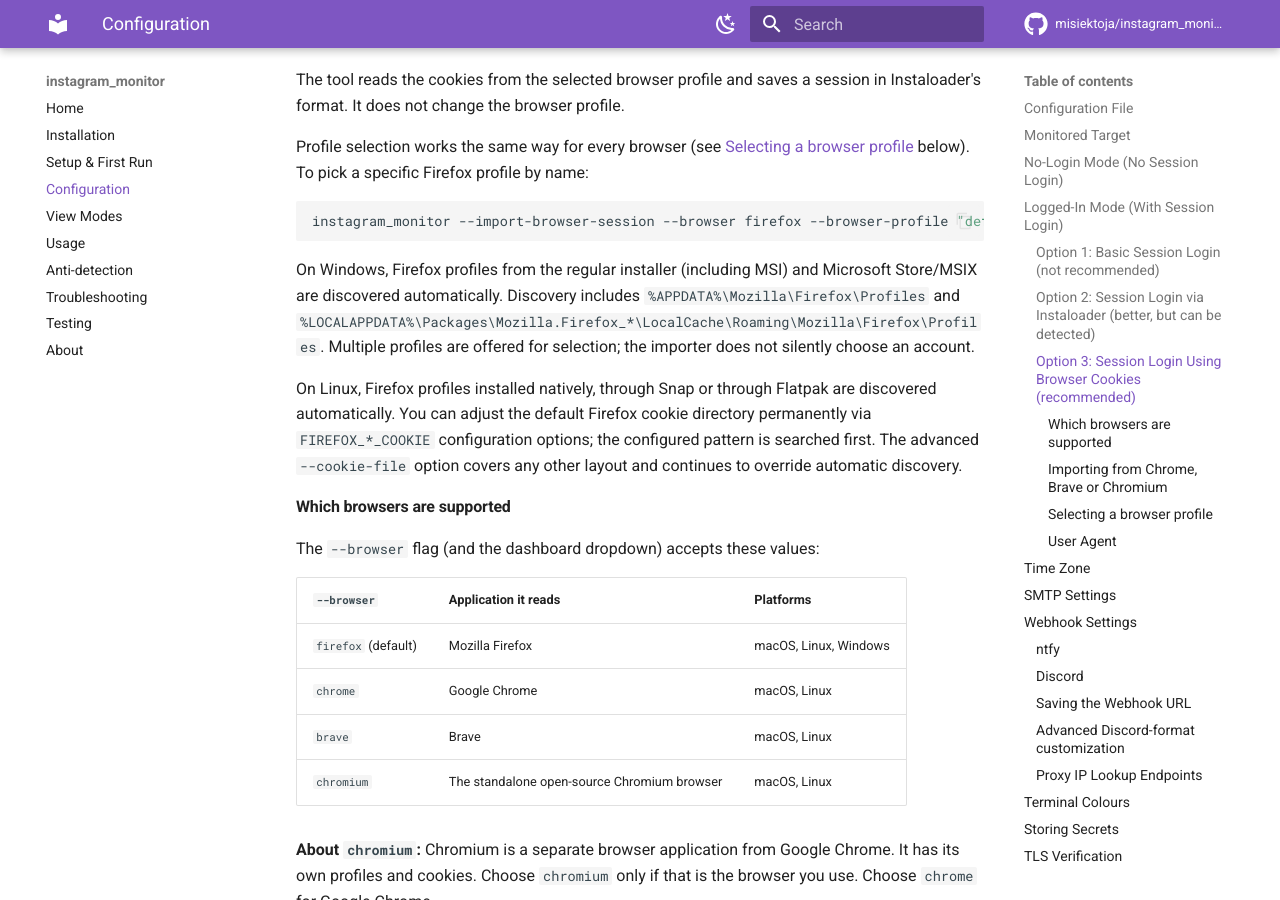
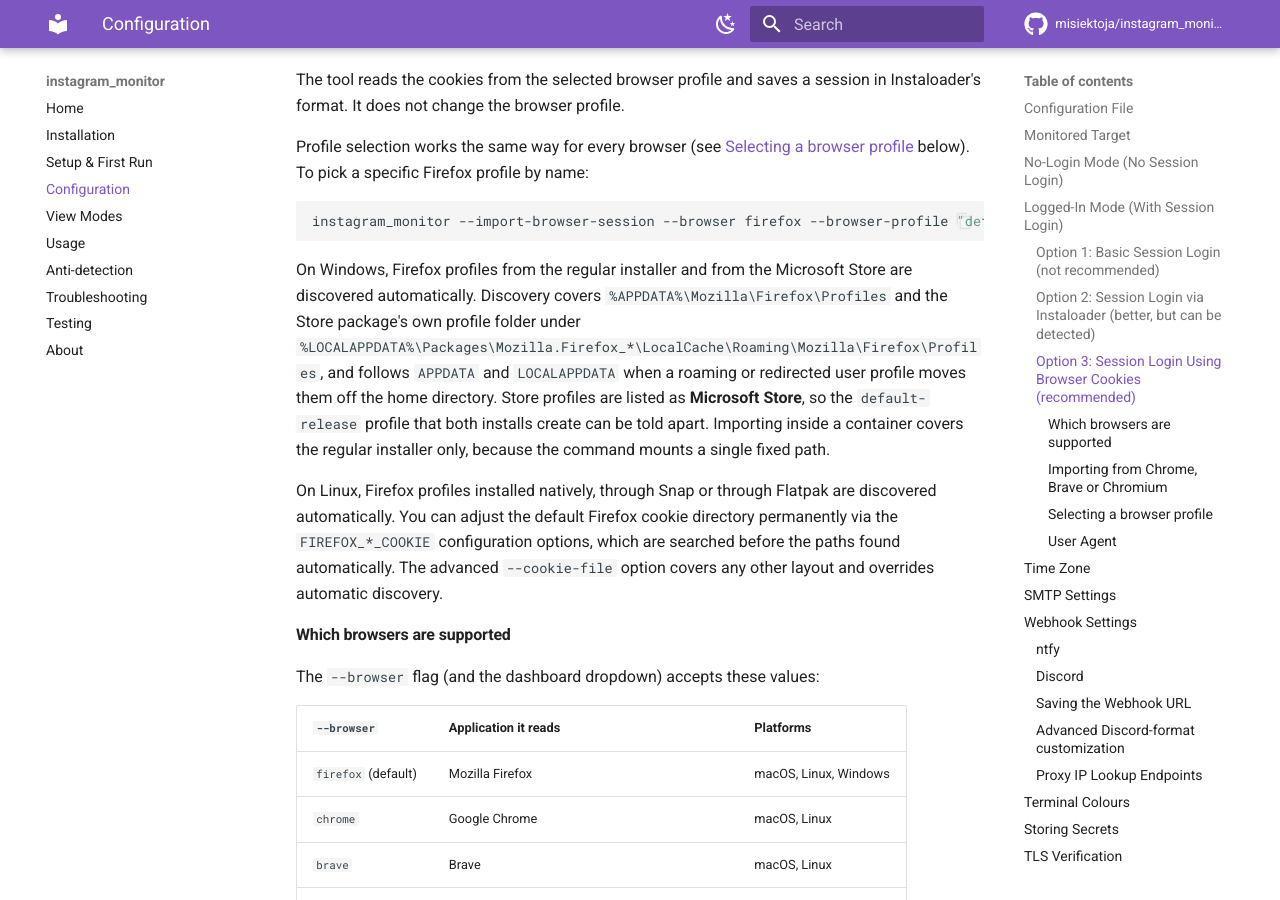
Before and after one commit to misiektoja/instagram_monitor, an MkDocs documentation site: the page built from docs/configuration.md, in a window 1280 px wide and 900 px high, scrolled down 3788 px. Built offline with MkDocs 1.6.1 and Material for MkDocs 9.7.7, drawn with Linux system fonts in a browser that asks for light colours; comment, search, counter and statistics services are not loaded.

Commit message:
docs(config): describe Microsoft Store profile discovery and its container limit

````diff
--- a/docs/configuration.md
+++ b/docs/configuration.md
@@ -139,9 +139,9 @@
 instagram_monitor --import-browser-session --browser firefox --browser-profile "default-release"
 ```
 
-On Windows, Firefox profiles from the regular installer (including MSI) and Microsoft Store/MSIX are discovered automatically. Discovery includes `%APPDATA%\Mozilla\Firefox\Profiles` and `%LOCALAPPDATA%\Packages\Mozilla.Firefox_*\LocalCache\Roaming\Mozilla\Firefox\Profiles`. Multiple profiles are offered for selection; the importer does not silently choose an account.
+On Windows, Firefox profiles from the regular installer and from the Microsoft Store are discovered automatically. Discovery covers `%APPDATA%\Mozilla\Firefox\Profiles` and the Store package's own profile folder under `%LOCALAPPDATA%\Packages\Mozilla.Firefox_*\LocalCache\Roaming\Mozilla\Firefox\Profiles`, and follows `APPDATA` and `LOCALAPPDATA` when a roaming or redirected user profile moves them off the home directory. Store profiles are listed as **Microsoft Store**, so the `default-release` profile that both installs create can be told apart. Importing inside a container covers the regular installer only, because the command mounts a single fixed path.
 
-On Linux, Firefox profiles installed natively, through Snap or through Flatpak are discovered automatically. You can adjust the default Firefox cookie directory permanently via `FIREFOX_*_COOKIE` configuration options; the configured pattern is searched first. The advanced `--cookie-file` option covers any other layout and continues to override automatic discovery.
+On Linux, Firefox profiles installed natively, through Snap or through Flatpak are discovered automatically. You can adjust the default Firefox cookie directory permanently via the `FIREFOX_*_COOKIE` configuration options, which are searched before the paths found automatically. The advanced `--cookie-file` option covers any other layout and overrides automatic discovery.
 
 <a id="which-browsers-are-supported"></a>
 #### Which browsers are supported
````
